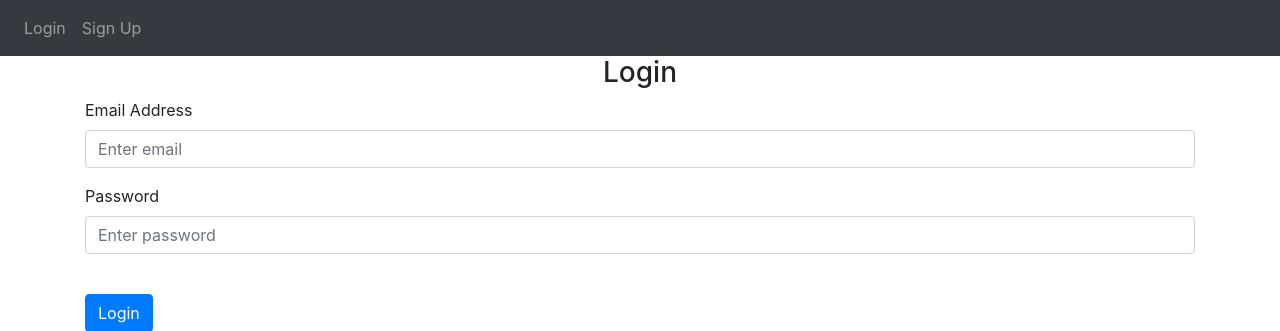
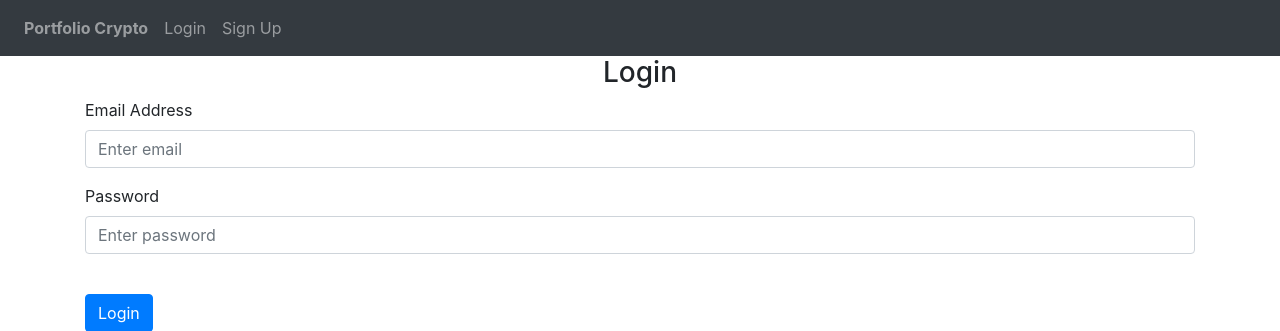
Before and after one commit to ruannyury/cryptocurrency, a Flask app: page /login in a window 1280 px wide. Shown: the top 331 px of the page. Run offline with Flask 2, Linux system fonts and the light colour scheme; parts of the project's set-up code (start-up, migrations or seed data) failed here and were passed over; some libraries are stand-ins or nearby versions.

Commit message:
Pequenas modificações.

```diff
--- a/website/auth.py
+++ b/website/auth.py
@@ -1,5 +1,5 @@
 from flask import Blueprint, render_template, request, flash, redirect, url_for
-from models import User
+from website.models import User
 from werkzeug.security import generate_password_hash, check_password_hash
 from . import db
 from flask_login import login_user, login_required, logout_user, current_user
@@ -57,7 +57,8 @@ def sign_up():
         elif len(password1) < 7:
             flash('Password must be at least 7 characters. ', category='error')
         else:
-            new_user = User(email=email, first_name=first_name, password=generate_password_hash(password1, method='sha256'))
+            new_user = User(email=email, first_name=first_name,
+                            password=generate_password_hash(password1, method='sha256'))
             db.session.add(new_user)
             db.session.commit()
             login_user(user, remember=True)
--- a/website/templates/base.html
+++ b/website/templates/base.html
@@ -24,6 +24,7 @@
         </button>
         <div class="collapse navbar-collapse" id="navbar">
             <div class="navbar-nav">
+                <a class="nav-item nav-link"><b>Portfolio Crypto</b></a>
                 {% if user.is_authenticated %}
                 <a class="nav-item nav-link" id="home" href="/">Home</a>
                 <a class="nav-item nav-link" id="logout" href="/logout">Logout</a>
```
Also changed, not shown: main.py (line endings or trailing spaces), website/__init__.py (line endings or trailing spaces), website/database.db, website/models.py (line endings or trailing spaces).
